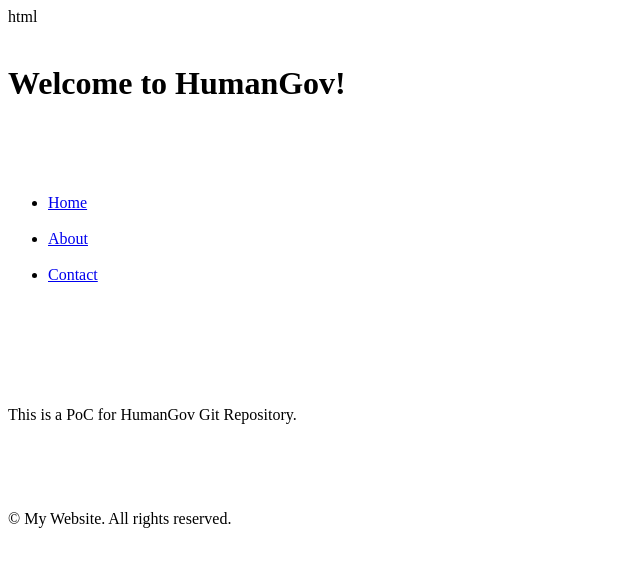
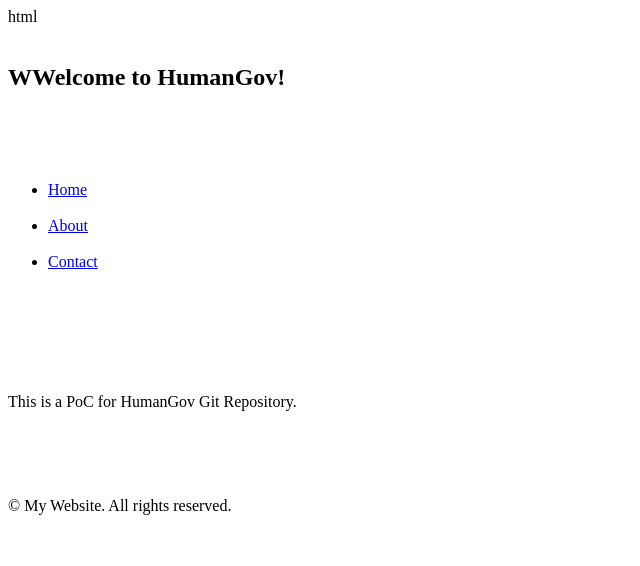
Before and after one commit to viniciusmaldonado/human-gov-application, a plain HTML site: page index.html in a window 1280 px wide. Shown: the whole page, without its empty margins (0-640 px from the left). Drawn offline with Linux system fonts and the light colour scheme.

Commit message:
Changed the header size.

```diff
--- a/index.html
+++ b/index.html
@@ -6,7 +6,7 @@ html
    </head>
    <body>
    <header>
-   <h1>Welcome to HumanGov!</h1>
+   <h2>WWelcome to HumanGov!</h2>
    <nav>
    <ul>
    <li><a href="#">Home</a></li>
```
